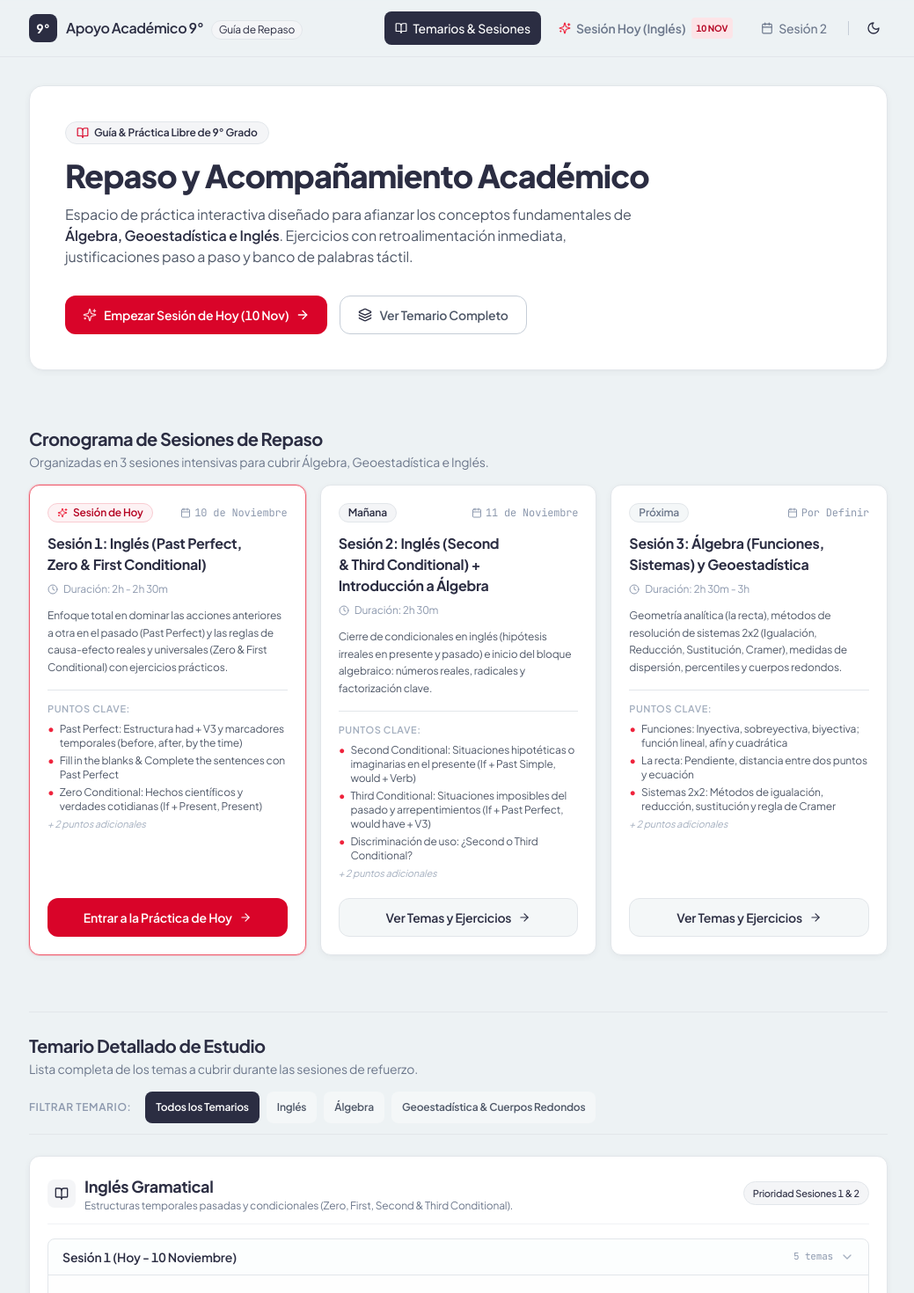
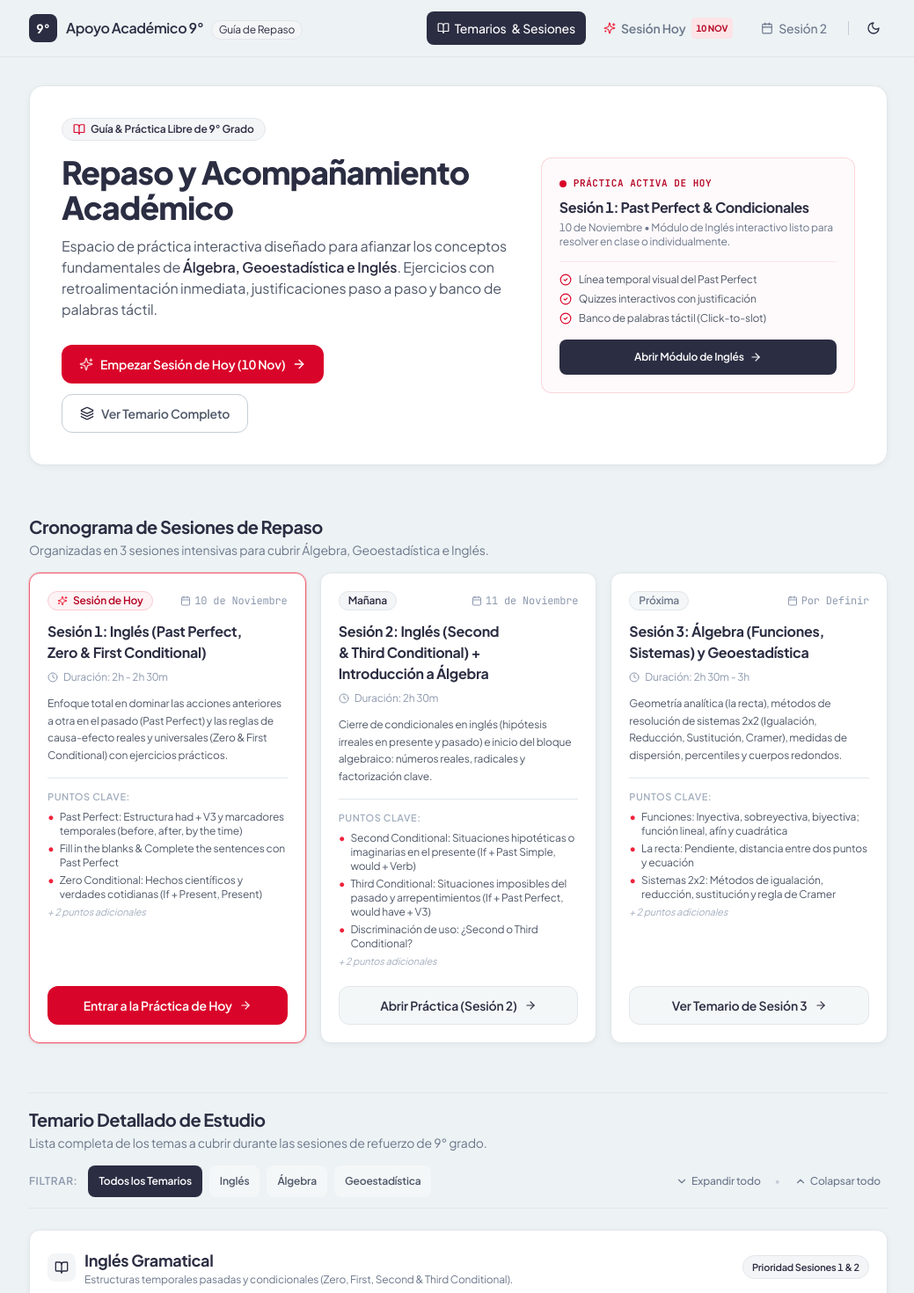
Before and after one commit to josemanuelufps/practica-mates-para-9no, a React (Vite) app: page / in a window 1280 px wide. Shown: the top 1470 px of the page at 88% size, without its empty margins (119-1158 px from the left). Built offline with nearby package versions, Linux system fonts and the light colour scheme.

Commit message:
layout: fix initial scroll to top, balance hero 2-col layout, compact syllabus accordions

```diff
--- a/src/App.tsx
+++ b/src/App.tsx
@@ -3,7 +3,7 @@ import { Navbar } from './components/Navbar';
 import { SessionList } from './components/SessionList';
 import { TopicList } from './components/TopicList';
 import { EnglishSessionView } from './components/EnglishSessionView';
-import { Sparkles, ArrowRight, BookOpen, Layers } from 'lucide-react';
+import { Sparkles, ArrowRight, BookOpen, Layers, CheckCircle2 } from 'lucide-react';
 
 export function App() {
   const [darkMode, setDarkMode] = useState<boolean>(() => {
@@ -13,6 +13,14 @@ export function App() {
   });
 
   const [activeTab, setActiveTab] = useState<'landing' | 'sesion-1' | 'sesion-2'>('landing');
+
+  // Ensure fresh page load always starts at top and cleans up any lingering hash
+  useEffect(() => {
+    if (window.location.hash) {
+      window.history.replaceState(null, '', window.location.pathname + window.location.search);
+    }
+    window.scrollTo({ top: 0, left: 0, behavior: 'instant' as ScrollBehavior });
+  }, []);
 
   useEffect(() => {
     if (darkMode) {
@@ -53,16 +61,18 @@ export function App() {
       {/* Main Content Area */}
       <main className="flex-1 max-w-5xl w-full mx-auto px-4 sm:px-6 py-6 sm:py-8">
         {activeTab === 'landing' && (
-          <div className="space-y-12 sm:space-y-16">
-            {/* Hero Banner */}
-            <section className="relative overflow-hidden rounded-2xl border border-slate-200 dark:border-navy-700 bg-white dark:bg-navy-800 p-6 sm:p-8 lg:p-10 shadow-subtle dark:shadow-subtle-dark">
-              <div className="max-w-2xl">
+          <div className="space-y-10 sm:space-y-14">
+            {/* Hero Section with balanced 2-column layout */}
+            <section className="relative overflow-hidden rounded-2xl border border-slate-200 dark:border-navy-700 bg-white dark:bg-navy-800 p-6 sm:p-8 lg:p-9 shadow-subtle dark:shadow-subtle-dark">
+              <div className="grid grid-cols-1 lg:grid-cols-12 gap-8 items-center">
+                {/* Left: Main intro & actions */}
+                <div className="lg:col-span-7">
                   <div className="inline-flex items-center gap-1.5 px-3 py-1 rounded-full text-xs font-semibold bg-navy-50 dark:bg-navy-900 text-navy-600 dark:text-slate-300 border border-slate-200 dark:border-navy-700 mb-4">
                     <BookOpen className="w-3.5 h-3.5 text-crimson-600 dark:text-crimson-400" />
                     <span>Guía & Práctica Libre de 9° Grado</span>
                   </div>
 
-                <h1 className="text-2xl sm:text-3xl lg:text-4xl font-extrabold tracking-tight text-navy-600 dark:text-ice-300">
+                  <h1 className="text-2xl sm:text-3xl lg:text-4xl font-extrabold tracking-tight text-navy-600 dark:text-ice-300 leading-tight">
                     Repaso y Acompañamiento Académico
                   </h1>
 
@@ -74,10 +84,12 @@ export function App() {
                     . Ejercicios con retroalimentación inmediata, justificaciones paso a paso y banco de palabras táctil.
                   </p>
 
-                {/* Priority CTA for Today's Session */}
-                <div className="mt-8 flex flex-wrap items-center gap-3.5">
+                  <div className="mt-7 flex flex-wrap items-center gap-3">
                     <button
-                    onClick={() => setActiveTab('sesion-1')}
+                      onClick={() => {
+                        setActiveTab('sesion-1');
+                        window.scrollTo({ top: 0, behavior: 'smooth' });
+                      }}
                       className="min-h-[44px] px-5 py-2.5 rounded-xl bg-crimson-600 hover:bg-crimson-500 text-white dark:bg-crimson-500 dark:hover:bg-crimson-400 dark:text-white font-semibold text-xs sm:text-sm flex items-center gap-2 shadow-xs transition-all active:scale-98"
                     >
                       <Sparkles className="w-4 h-4 text-crimson-200" />
@@ -85,13 +97,65 @@ export function App() {
                       <ArrowRight className="w-4 h-4" />
                     </button>
 
-                  <a
-                    href="#temarios-section"
-                    className="min-h-[44px] px-5 py-2.5 rounded-xl border border-slate-300 dark:border-navy-700 hover:bg-ice-200 dark:hover:bg-navy-700 text-slate-700 dark:text-slate-300 font-semibold text-xs sm:text-sm transition-colors flex items-center gap-2"
+                    <button
+                      type="button"
+                      onClick={() => {
+                        document.getElementById('temarios-section')?.scrollIntoView({ behavior: 'smooth' });
+                      }}
+                      className="min-h-[44px] px-5 py-2.5 rounded-xl border border-slate-300 dark:border-navy-700 hover:bg-ice-200 dark:hover:bg-navy-700 text-slate-700 dark:text-slate-300 font-semibold text-xs sm:text-sm transition-colors flex items-center gap-2 active:scale-98"
                     >
                       <Layers className="w-4 h-4 text-navy-600 dark:text-slate-400" />
                       <span>Ver Temario Completo</span>
-                  </a>
+                    </button>
+                  </div>
+                </div>
+
+                {/* Right: Quick-access active session feature card */}
+                <div className="lg:col-span-5">
+                  <div className="p-5 rounded-xl border border-crimson-200/80 dark:border-crimson-900/60 bg-crimson-50/40 dark:bg-navy-900/70 shadow-2xs">
+                    <div className="flex items-center gap-2 mb-2">
+                      <span className="relative flex h-2 w-2">
+                        <span className="animate-ping absolute inline-flex h-full w-full rounded-full bg-crimson-400 opacity-75"></span>
+                        <span className="relative inline-flex rounded-full h-2 w-2 bg-crimson-600"></span>
+                      </span>
+                      <span className="text-[11px] font-mono uppercase font-bold tracking-wider text-crimson-700 dark:text-crimson-300">
+                        Práctica Activa de Hoy
+                      </span>
+                    </div>
+
+                    <h2 className="text-base font-bold text-navy-600 dark:text-ice-300 leading-snug">
+                      Sesión 1: Past Perfect & Condicionales
+                    </h2>
+                    <p className="text-xs text-slate-600 dark:text-slate-400 mt-1 mb-3.5">
+                      10 de Noviembre • Módulo de Inglés interactivo listo para resolver en clase o individualmente.
+                    </p>
+
+                    <ul className="space-y-1.5 text-xs text-slate-700 dark:text-slate-300 mb-4 border-t border-crimson-100 dark:border-navy-800 pt-3">
+                      <li className="flex items-center gap-2">
+                        <CheckCircle2 className="w-3.5 h-3.5 text-crimson-600 dark:text-crimson-400 shrink-0" />
+                        <span>Línea temporal visual del Past Perfect</span>
+                      </li>
+                      <li className="flex items-center gap-2">
+                        <CheckCircle2 className="w-3.5 h-3.5 text-crimson-600 dark:text-crimson-400 shrink-0" />
+                        <span>Quizzes interactivos con justificación</span>
+                      </li>
+                      <li className="flex items-center gap-2">
+                        <CheckCircle2 className="w-3.5 h-3.5 text-crimson-600 dark:text-crimson-400 shrink-0" />
+                        <span>Banco de palabras táctil (Click-to-slot)</span>
+                      </li>
+                    </ul>
+
+                    <button
+                      onClick={() => {
+                        setActiveTab('sesion-1');
+                        window.scrollTo({ top: 0, behavior: 'smooth' });
+                      }}
+                      className="w-full min-h-[40px] px-3.5 py-2 rounded-lg bg-navy-600 hover:bg-navy-700 text-white dark:bg-crimson-600 dark:hover:bg-crimson-500 font-semibold text-xs flex items-center justify-center gap-1.5 transition-all shadow-xs active:scale-98"
+                    >
+                      <span>Abrir Módulo de Inglés</span>
+                      <ArrowRight className="w-3.5 h-3.5" />
+                    </button>
+                  </div>
                 </div>
               </div>
             </section>
@@ -102,14 +166,16 @@ export function App() {
             </section>
 
             {/* Section 2: Full Syllabus */}
-            <section id="temarios-section" className="space-y-4 pt-6 border-t border-slate-200 dark:border-navy-700">
+            <section id="temarios-section" className="space-y-4 pt-4 border-t border-slate-200 dark:border-navy-700">
+              <div className="flex flex-col sm:flex-row sm:items-center justify-between gap-2">
                 <div>
                   <h2 className="text-lg sm:text-xl font-bold text-navy-600 dark:text-ice-300">
                     Temario Detallado de Estudio
                   </h2>
                   <p className="text-xs sm:text-sm text-slate-600 dark:text-slate-400 mt-0.5">
-                  Lista completa de los temas a cubrir durante las sesiones de refuerzo.
+                    Lista completa de los temas a cubrir durante las sesiones de refuerzo de 9° grado.
                   </p>
+                </div>
               </div>
               <TopicList />
             </section>
@@ -120,7 +186,10 @@ export function App() {
         {activeTab === 'sesion-1' && (
           <EnglishSessionView
             sessionDay={1}
-            onBackToLanding={() => setActiveTab('landing')}
+            onBackToLanding={() => {
+              setActiveTab('landing');
+              window.scrollTo({ top: 0, behavior: 'smooth' });
+            }}
           />
         )}
 
@@ -128,7 +197,10 @@ export function App() {
         {activeTab === 'sesion-2' && (
           <EnglishSessionView
             sessionDay={2}
-            onBackToLanding={() => setActiveTab('landing')}
+            onBackToLanding={() => {
+              setActiveTab('landing');
+              window.scrollTo({ top: 0, behavior: 'smooth' });
+            }}
           />
         )}
       </main>
--- a/src/components/Navbar.tsx
+++ b/src/components/Navbar.tsx
@@ -14,12 +14,27 @@ export const Navbar: React.FC<NavbarProps> = ({
   activeTab,
   setActiveTab,
 }) => {
+  const handleNavLanding = () => {
+    setActiveTab('landing');
+    window.scrollTo({ top: 0, behavior: 'smooth' });
+  };
+
+  const handleNavSession1 = () => {
+    setActiveTab('sesion-1');
+    window.scrollTo({ top: 0, behavior: 'smooth' });
+  };
+
+  const handleNavSession2 = () => {
+    setActiveTab('sesion-2');
+    window.scrollTo({ top: 0, behavior: 'smooth' });
+  };
+
   return (
     <header className="sticky top-0 z-50 border-b border-slate-200 bg-ice-300/90 backdrop-blur-md dark:border-navy-700 dark:bg-navy-950/90 transition-colors">
       <div className="max-w-5xl mx-auto px-4 sm:px-6 h-16 flex items-center justify-between">
         {/* Brand / Logo */}
         <button
-          onClick={() => setActiveTab('landing')}
+          onClick={handleNavLanding}
           className="flex items-center gap-2.5 text-left group"
         >
           <div className="w-8 h-8 rounded-lg bg-navy-600 text-white dark:bg-crimson-600 dark:text-white flex items-center justify-center font-bold text-sm shadow-xs transition-transform group-hover:scale-105">
@@ -38,34 +53,35 @@ export const Navbar: React.FC<NavbarProps> = ({
         {/* Navigation links & Theme toggle */}
         <div className="flex items-center gap-1.5 sm:gap-2">
           <button
-            onClick={() => setActiveTab('landing')}
-            className={`min-h-[38px] px-3 py-1.5 rounded-lg text-xs sm:text-sm font-medium transition-colors flex items-center gap-1.5 ${
+            onClick={handleNavLanding}
+            className={`min-h-[38px] px-2.5 sm:px-3 py-1.5 rounded-lg text-xs sm:text-sm font-medium transition-colors flex items-center gap-1.5 ${
               activeTab === 'landing'
                 ? 'bg-navy-600 text-white dark:bg-navy-700 dark:text-ice-300 shadow-xs'
                 : 'text-slate-600 hover:text-navy-600 dark:text-slate-400 dark:hover:text-ice-300 hover:bg-ice-200 dark:hover:bg-navy-800'
             }`}
           >
             <BookOpen className="w-3.5 h-3.5" />
-            <span>Temarios & Sesiones</span>
+            <span>Temarios</span>
+            <span className="hidden sm:inline">& Sesiones</span>
           </button>
 
           <button
-            onClick={() => setActiveTab('sesion-1')}
-            className={`min-h-[38px] px-3 py-1.5 rounded-lg text-xs sm:text-sm font-medium transition-colors flex items-center gap-1.5 ${
+            onClick={handleNavSession1}
+            className={`min-h-[38px] px-2.5 sm:px-3 py-1.5 rounded-lg text-xs sm:text-sm font-medium transition-colors flex items-center gap-1.5 ${
               activeTab === 'sesion-1'
                 ? 'bg-crimson-600 text-white dark:bg-crimson-500 dark:text-white shadow-xs'
                 : 'text-slate-600 hover:text-crimson-600 dark:text-slate-400 dark:hover:text-crimson-400 hover:bg-ice-200 dark:hover:bg-navy-800'
             }`}
           >
             <Sparkles className="w-3.5 h-3.5 text-crimson-500 dark:text-crimson-300" />
-            <span className="font-semibold">Sesión Hoy (Inglés)</span>
+            <span className="font-semibold">Sesión Hoy</span>
             <span className="hidden md:inline text-[10px] uppercase font-bold px-1.5 py-0.5 bg-crimson-100 dark:bg-crimson-900/60 text-crimson-700 dark:text-crimson-200 rounded">
               10 Nov
             </span>
           </button>
 
           <button
-            onClick={() => setActiveTab('sesion-2')}
+            onClick={handleNavSession2}
             className={`hidden sm:flex min-h-[38px] px-3 py-1.5 rounded-lg text-xs sm:text-sm font-medium transition-colors items-center gap-1.5 ${
               activeTab === 'sesion-2'
                 ? 'bg-navy-600 text-white dark:bg-navy-700 dark:text-ice-300 shadow-xs'
@@ -76,7 +92,7 @@ export const Navbar: React.FC<NavbarProps> = ({
             <span>Sesión 2</span>
           </button>
 
-          <div className="h-4 w-px bg-slate-300 dark:border-navy-700 mx-1" />
+          <div className="h-4 w-px bg-slate-300 dark:bg-navy-700 mx-1" />
 
           {/* Theme switcher */}
           <button
--- a/src/components/SessionList.tsx
+++ b/src/components/SessionList.tsx
@@ -99,7 +99,13 @@ export const SessionList: React.FC<SessionListProps> = ({ onSelectSession }) =>
                       : 'bg-ice-200 hover:bg-ice-400 text-navy-600 dark:bg-navy-700 dark:hover:bg-navy-600 dark:text-ice-300 border border-slate-200 dark:border-navy-600'
                   }`}
                 >
-                  <span>{isActive ? 'Entrar a la Práctica de Hoy' : 'Ver Temas y Ejercicios'}</span>
+                  <span>
+                    {isActive
+                      ? 'Entrar a la Práctica de Hoy'
+                      : isUpcoming
+                      ? 'Abrir Práctica (Sesión 2)'
+                      : 'Ver Temario de Sesión 3'}
+                  </span>
                   <ArrowRight className="w-3.5 h-3.5" />
                 </button>
               </div>
--- a/src/components/TopicList.tsx
+++ b/src/components/TopicList.tsx
@@ -1,15 +1,12 @@
 import React, { useState } from 'react';
 import { topicGroups } from '../data/topics';
-import { BookOpen, ChevronDown, ChevronRight, CheckCircle2 } from 'lucide-react';
+import { BookOpen, ChevronDown, ChevronRight, CheckCircle2, ChevronUp } from 'lucide-react';
 import { KatexMath } from './KatexMath';
 
 export const TopicList: React.FC = () => {
   const [selectedSubject, setSelectedSubject] = useState<'all' | 'ingles' | 'algebra' | 'geoestadistica'>('all');
   const [openCategories, setOpenCategories] = useState<Record<string, boolean>>({
     'Sesión 1 (Hoy - 10 Noviembre)': true,
-    'Sistemas Numéricos y Radicales': true,
-    'Estadística y Probabilidad': true,
-    'Cuerpos Redondos (Geometría del Espacio)': true,
   });
 
   const toggleCategory = (catName: string) => {
@@ -19,22 +16,33 @@ export const TopicList: React.FC = () => {
     }));
   };
 
+  const handleExpandAll = () => {
+    const allOpen: Record<string, boolean> = {};
+    topicGroups.forEach((g) => g.topics.forEach((t) => { allOpen[t.category] = true; }));
+    setOpenCategories(allOpen);
+  };
+
+  const handleCollapseAll = () => {
+    setOpenCategories({});
+  };
+
   const filteredGroups = selectedSubject === 'all'
     ? topicGroups
     : topicGroups.filter((g) => g.id === selectedSubject);
 
   return (
     <div className="space-y-6">
-      {/* Subject filter tabs */}
-      <div className="flex flex-wrap items-center gap-2 border-b border-slate-200 dark:border-navy-700 pb-3">
-        <span className="text-xs font-semibold uppercase tracking-wider text-slate-500 dark:text-slate-400 mr-2">
-          Filtrar Temario:
+      {/* Subject filter & density controls */}
+      <div className="flex flex-col sm:flex-row sm:items-center justify-between gap-3 border-b border-slate-200 dark:border-navy-700 pb-3">
+        <div className="flex flex-wrap items-center gap-2">
+          <span className="text-xs font-semibold uppercase tracking-wider text-slate-500 dark:text-slate-400 mr-1">
+            Filtrar:
           </span>
           {[
             { id: 'all', label: 'Todos los Temarios' },
             { id: 'ingles', label: 'Inglés' },
             { id: 'algebra', label: 'Álgebra' },
-          { id: 'geoestadistica', label: 'Geoestadística & Cuerpos Redondos' },
+            { id: 'geoestadistica', label: 'Geoestadística' },
           ].map((tab) => (
             <button
               key={tab.id}
@@ -48,6 +56,26 @@ export const TopicList: React.FC = () => {
               {tab.label}
             </button>
           ))}
+        </div>
+
+        {/* Global accordion controls */}
+        <div className="flex items-center gap-2 text-xs">
+          <button
+            onClick={handleExpandAll}
+            className="text-slate-600 dark:text-slate-400 hover:text-navy-600 dark:hover:text-ice-300 font-medium px-2 py-1 rounded hover:bg-ice-200 dark:hover:bg-navy-800 transition-colors flex items-center gap-1"
+          >
+            <ChevronDown className="w-3.5 h-3.5" />
+            <span>Expandir todo</span>
+          </button>
+          <span className="text-slate-300 dark:text-navy-700">•</span>
+          <button
+            onClick={handleCollapseAll}
+            className="text-slate-600 dark:text-slate-400 hover:text-navy-600 dark:hover:text-ice-300 font-medium px-2 py-1 rounded hover:bg-ice-200 dark:hover:bg-navy-800 transition-colors flex items-center gap-1"
+          >
+            <ChevronUp className="w-3.5 h-3.5" />
+            <span>Colapsar todo</span>
+          </button>
+        </div>
       </div>
 
       {/* Cards for each subject */}
@@ -71,7 +99,7 @@ export const TopicList: React.FC = () => {
                   </p>
                 </div>
               </div>
-              <span className="self-start sm:self-auto text-[11px] font-medium px-2.5 py-1 rounded-full bg-navy-50 dark:bg-navy-900 text-navy-600 dark:text-slate-300 border border-slate-200 dark:border-navy-700">
+              <span className="self-start sm:self-auto text-[11px] font-semibold px-2.5 py-1 rounded-full bg-navy-50 dark:bg-navy-900 text-navy-600 dark:text-slate-300 border border-slate-200 dark:border-navy-700">
                 {group.badge}
               </span>
             </div>
@@ -79,16 +107,20 @@ export const TopicList: React.FC = () => {
             {/* Sub-categories */}
             <div className="space-y-3">
               {group.topics.map((cat) => {
-                const isOpen = openCategories[cat.category] ?? true;
+                const isOpen = !!openCategories[cat.category];
                 return (
                   <div
                     key={cat.category}
-                    className="border border-slate-200 dark:border-navy-700 rounded-lg overflow-hidden bg-ice-100/60 dark:bg-navy-900/40"
+                    className="border border-slate-200 dark:border-navy-700 rounded-lg overflow-hidden bg-ice-100/50 dark:bg-navy-900/40"
                   >
                     <button
                       onClick={() => toggleCategory(cat.category)}
                       aria-expanded={isOpen}
-                      className="w-full px-4 py-2.5 flex items-center justify-between text-left hover:bg-ice-200/60 dark:hover:bg-navy-800/60 transition-colors"
+                      className={`w-full px-4 py-2.5 flex items-center justify-between text-left transition-colors ${
+                        isOpen
+                          ? 'bg-ice-200/70 dark:bg-navy-800/80'
+                          : 'hover:bg-ice-200/50 dark:hover:bg-navy-800/50'
+                      }`}
                     >
                       <span className="font-semibold text-xs sm:text-sm text-navy-600 dark:text-ice-300">
                         {cat.category}
@@ -106,7 +138,7 @@ export const TopicList: React.FC = () => {
                     </button>
 
                     {isOpen && (
-                      <div className="px-4 py-3 border-t border-slate-200 dark:border-navy-700 bg-white/70 dark:bg-navy-800/60 space-y-2">
+                      <div className="px-4 py-3 border-t border-slate-200 dark:border-navy-700 bg-white/70 dark:bg-navy-800/60 space-y-2 animate-slide-fade">
                         <ul className="grid grid-cols-1 md:grid-cols-2 gap-2 text-xs sm:text-sm text-slate-700 dark:text-slate-300">
                           {cat.items.map((item, i) => (
                             <li
```
Lines whose indentation alone changed are shown as unchanged.
